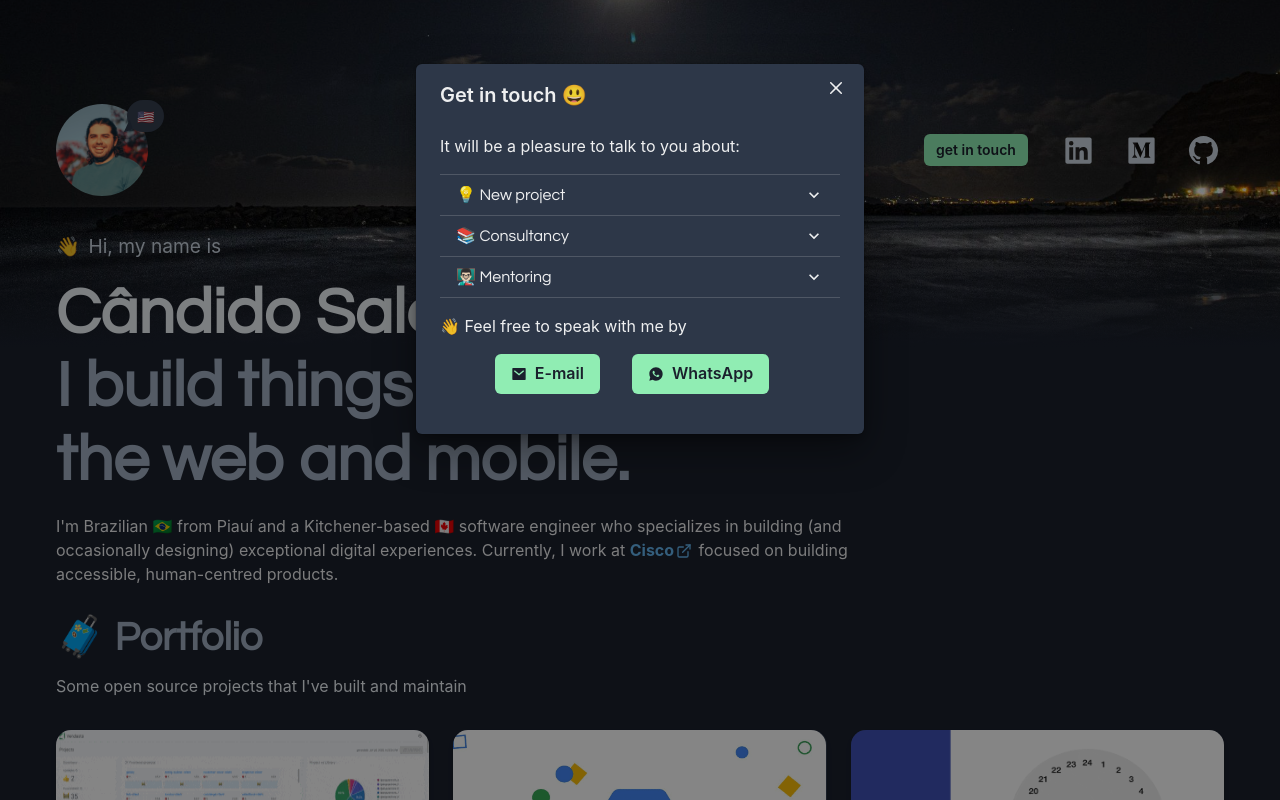
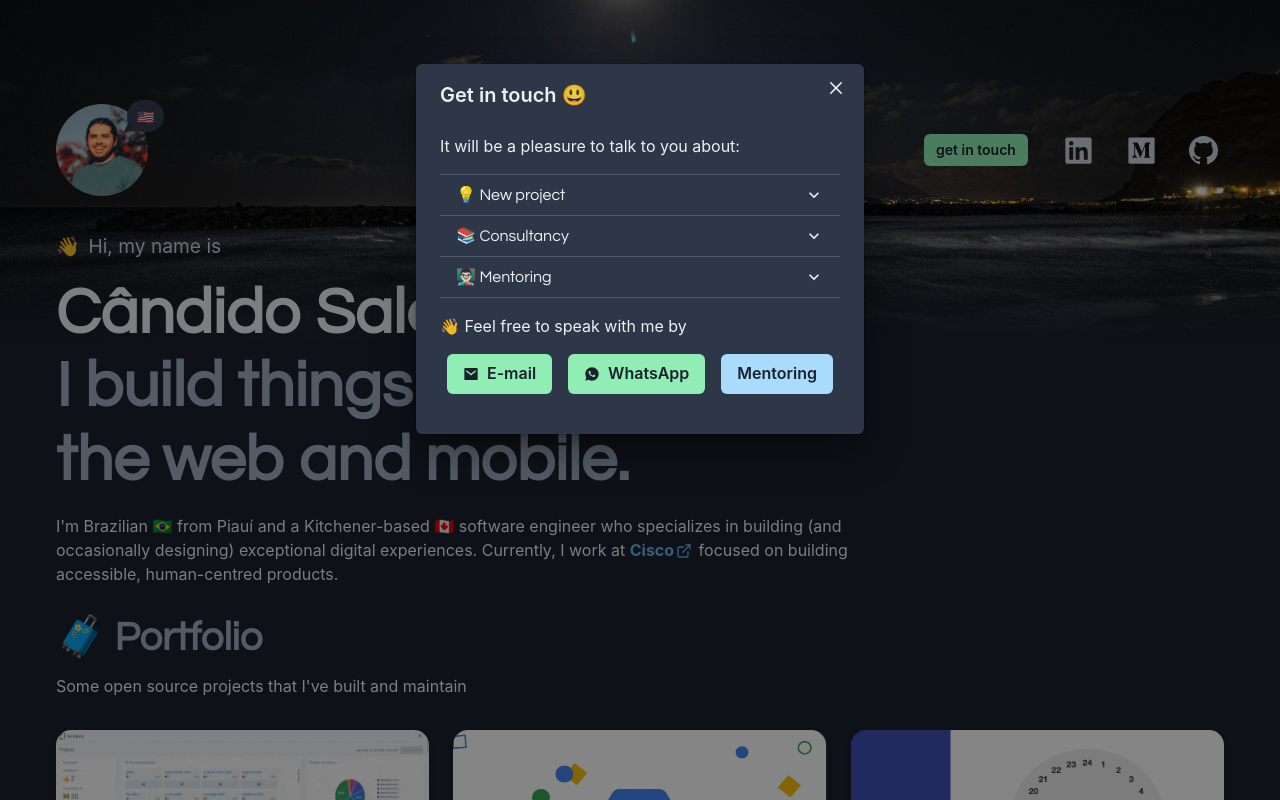
Before and after one commit to candidosales/personal-blog, a Next.js app: page / in a window 1280 px wide. Both pictures are taken after a click on the button "get in touch". Shown: the top 800 px of the page. Built offline with nearby package versions, Linux system fonts and the light colour scheme.

Commit message:
add fontsource and adplist link

```diff
--- a/components/modal-contact.tsx
+++ b/components/modal-contact.tsx
@@ -70,6 +70,17 @@ const ModalContact = ({isOpen, onClose, locale}): ReactElement => {
               </h2>
               <AccordionPanel pb={4}>
                 {t.contact.mentoring.description}
+                <br />
+                <br />
+                {t.contact.mentoring.schedule}{" "}
+                <Link
+                  href="https://adplist.org/mentors/candido-sales-gomes"
+                  isExternal
+                  title="by E-mail ..."
+                >
+                  link
+                </Link>
+                .
               </AccordionPanel>
             </AccordionItem>
           </Accordion>
@@ -101,6 +112,15 @@ const ModalContact = ({isOpen, onClose, locale}): ReactElement => {
                 WhatsApp
               </Button>
             </Link>
+            <Link
+              href="https://adplist.org/mentors/candido-sales-gomes"
+              isExternal
+              title="Mentorship"
+            >
+              <Button colorScheme="twitter" variant="solid">
+                {t.contact.mentoring.titleLink}
+              </Button>
+            </Link>
           </Stack>
         </ModalBody>
       </ModalContent>
--- a/locales/en-US.js
+++ b/locales/en-US.js
@@ -48,8 +48,10 @@ export default {
     },
     mentoring: {
       title: "👨🏻‍🏫 Mentoring",
+      titleLink: "Mentoring",
       description:
         "I would like to hear your story and present the possibilities that computing and the technology market can offer your career 😃.",
+      schedule: "Feel free to schedule a session with me on this",
     },
     feelFreeToSpeak: "👋 Feel free to speak with me by",
   },
--- a/locales/pt-BR.js
+++ b/locales/pt-BR.js
@@ -48,8 +48,10 @@ export default {
     },
     mentoring: {
       title: "👨🏻‍🏫 Mentoria",
+      titleLink: "Mentoria",
       description:
         "Gostaria de ouvir sua história e apresentar as possibilidades que a computação e o mercado de tecnologia podem oferecer à sua carreira 😃 .",
+      schedule: "Fique a vontade para agendar uma sessão comigo neste",
     },
     feelFreeToSpeak: "👋 Sinta-se à vontade para falar comigo por",
   },
--- a/package.json
+++ b/package.json
@@ -39,6 +39,7 @@
     "@chakra-ui/react": "^2.2.4",
     "@emotion/react": "^11.9.3",
     "@emotion/styled": "^11.9.3",
+    "@fontsource/questrial": "^4.5.9",
     "framer-motion": "^6.5.1",
     "next": "^12.2.3",
     "next-pwa": "^5.5.5",
--- a/pages/_app.tsx
+++ b/pages/_app.tsx
@@ -4,6 +4,7 @@ import {AppProps} from "next/app";
 import {ChakraProvider, extendTheme} from "@chakra-ui/react";
 import {useEffect} from "react";
 import {useRouter} from "next/router";
+import "@fontsource/questrial";
 import "../styles/global.scss";
 import Head from "next/head";
 
--- a/pages/_document.tsx
+++ b/pages/_document.tsx
@@ -60,14 +60,6 @@ class MyDocument extends Document {
           <link rel="manifest" href="/manifest.json" />
           <link rel="preconnect" href="https://fonts.googleapis.com"></link>
           <link rel="preconnect" href="https://fonts.gstatic.com"></link>
-          {/* <link
-            href="https://fonts.googleapis.com/css2?family=Poppins&display=swap"
-            rel="stylesheet"
-          ></link> */}
-          <link
-            href="https://fonts.googleapis.com/css2?family=Questrial&display=swap"
-            rel="stylesheet"
-          ></link>
           {/* Global Site Tag (gtag.js) - Google Analytics */}
           <script
             async
--- a/styles/global.scss
+++ b/styles/global.scss
@@ -585,7 +585,6 @@ footer a {
   flex-wrap: wrap;
 
   button {
-    margin-right: 1rem;
     margin-bottom: 1rem;
   }
 }
```
Also changed, not shown: 1 other file (tests, documents, lock files or other folders).
